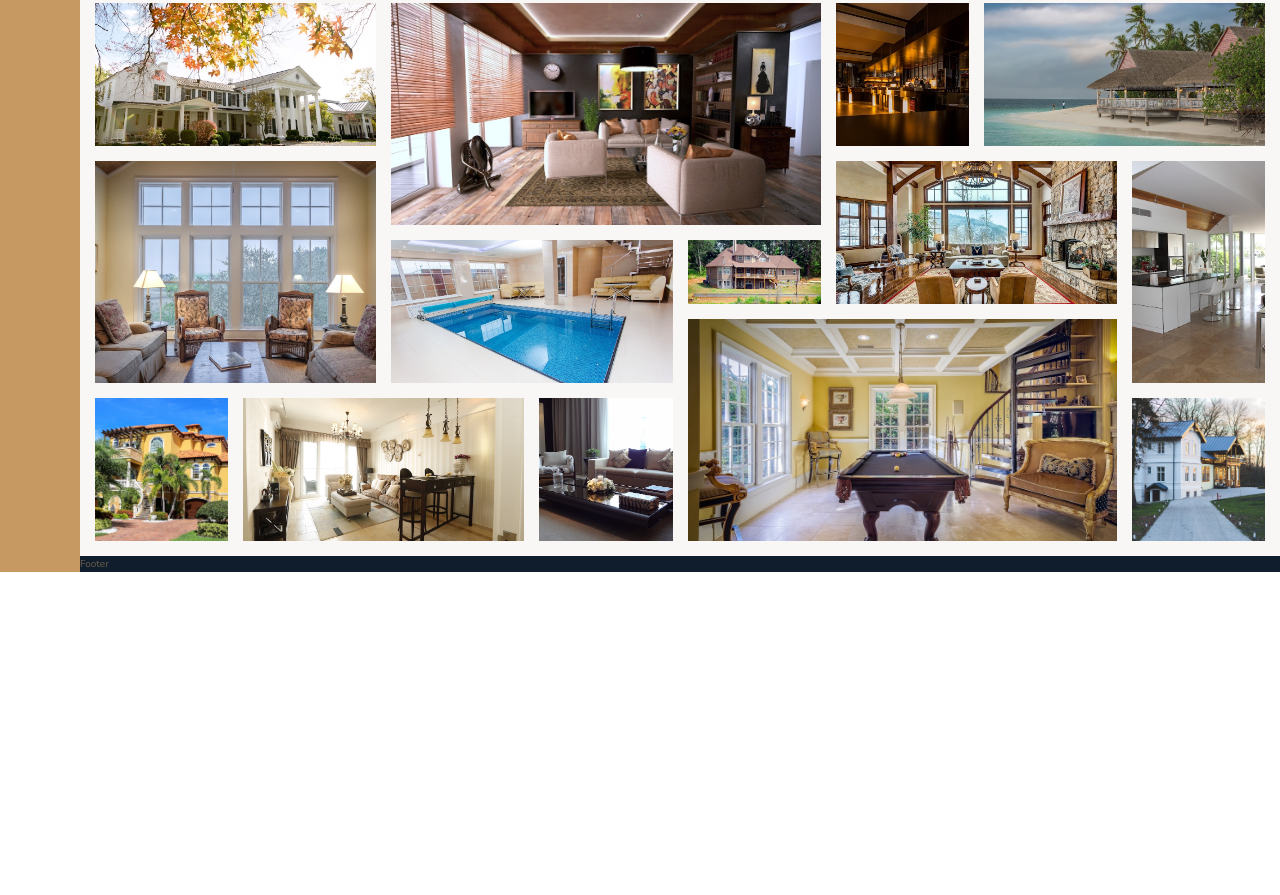
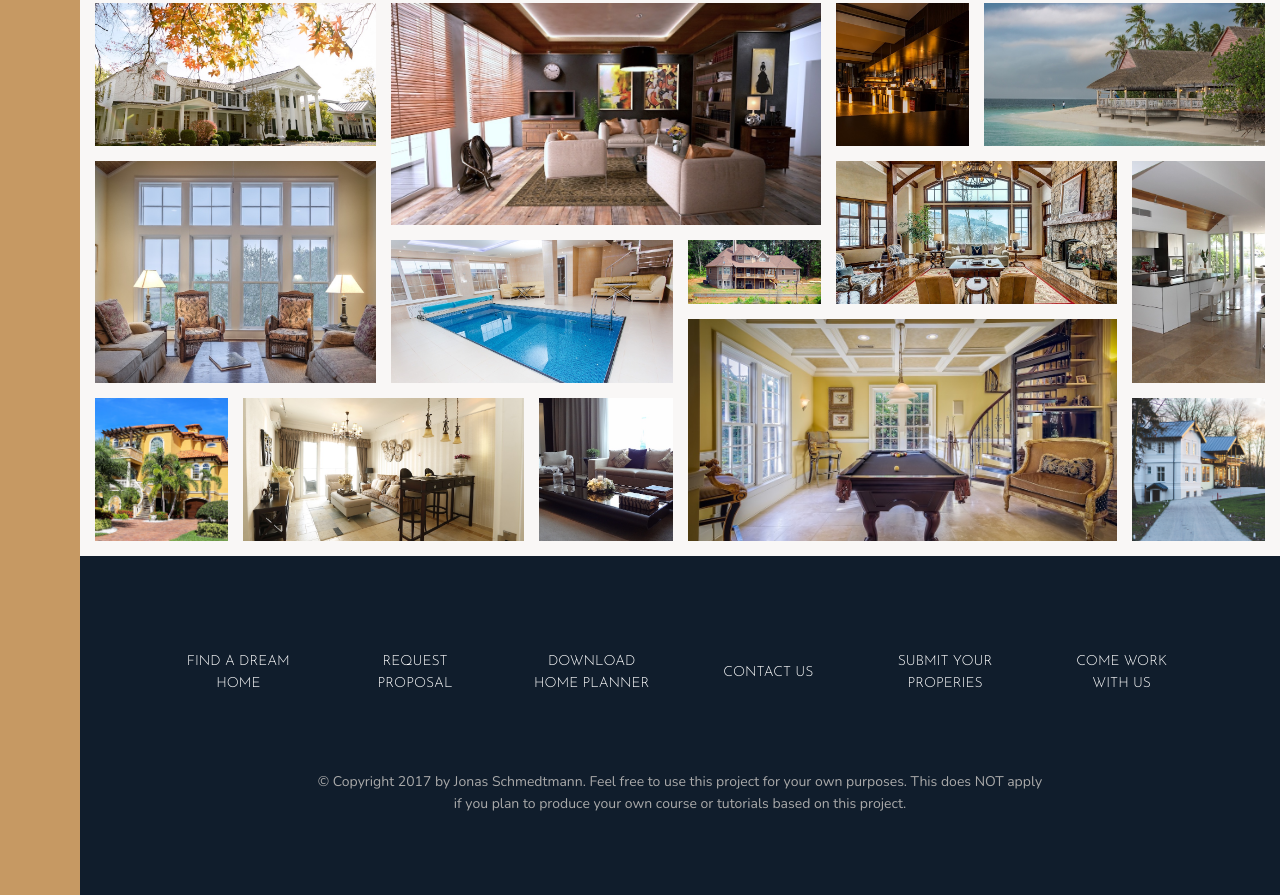
Before and after one commit to Arsenowy/nexter, a website: page index.html in a window 1280 px wide. Shown: the part 3128-4023 px from the top of the page. Before the commit the page ends 3700 px from the top, so only its background shows below. Drawn offline with nearby package versions, Linux system fonts and the light colour scheme.

Commit message:
add footer

```diff
--- a/index.html
+++ b/index.html
@@ -384,6 +384,31 @@
       </figure>
     </section>
 
-    <footer class="footer">Footer</footer>
+    <footer class="footer">
+      <ul class="nav">
+        <li class="nav__item">
+          <a href="#" class="nav__link">Find a dream home</a>
+        </li>
+        <li class="nav__item">
+          <a href="#" class="nav__link">Request proposal</a>
+        </li>
+        <li class="nav__item">
+          <a href="#" class="nav__link">Download home planner</a>
+        </li>
+        <li class="nav__item"><a href="#" class="nav__link">Contact us</a></li>
+        <li class="nav__item">
+          <a href="#" class="nav__link">Submit your properies</a>
+        </li>
+        <li class="nav__item">
+          <a href="#" class="nav__link">Come work with us</a>
+        </li>
+      </ul>
+
+      <p class="copyright">
+        &copy; Copyright 2017 by Jonas Schmedtmann. Feel free to use this
+        project for your own purposes. This does NOT apply if you plan to
+        produce your own course or tutorials based on this project.
+      </p>
+    </footer>
   </body>
 </html>
--- a/sass/_footer.scss
+++ b/sass/_footer.scss
@@ -1,5 +1,41 @@
 .footer {
   background-color: $color-secondary;
-
+  padding: 8rem;
   grid-column: full-start / full-end;
 }
+
+.nav {
+  list-style: none;
+
+  display: grid;
+  grid-template-columns: repeat(auto-fit, minmax(15rem, 1fr));
+  grid-gap: 2rem;
+  align-items: center;
+
+  &__link:link,
+  &__link:visited {
+    font-size: 1.4rem;
+    color: white;
+    text-decoration: none;
+    font-family: $font-display;
+    text-transform: uppercase;
+    text-align: center;
+    padding: 1.5rem;
+    display: block;
+    transition: all 0.3s;
+  }
+
+  &__link:active,
+  &__link:hover {
+    transform: translateY(-3px);
+    background-color: rgba(#fff, $alpha: 0.05);
+  }
+}
+
+.copyright {
+  font-size: 1.4rem;
+  color: $color-grey-light-2;
+  margin: 6rem auto 0 auto;
+  text-align: center;
+  width: 70%;
+}
```
Also changed, not shown: css/style.css.
